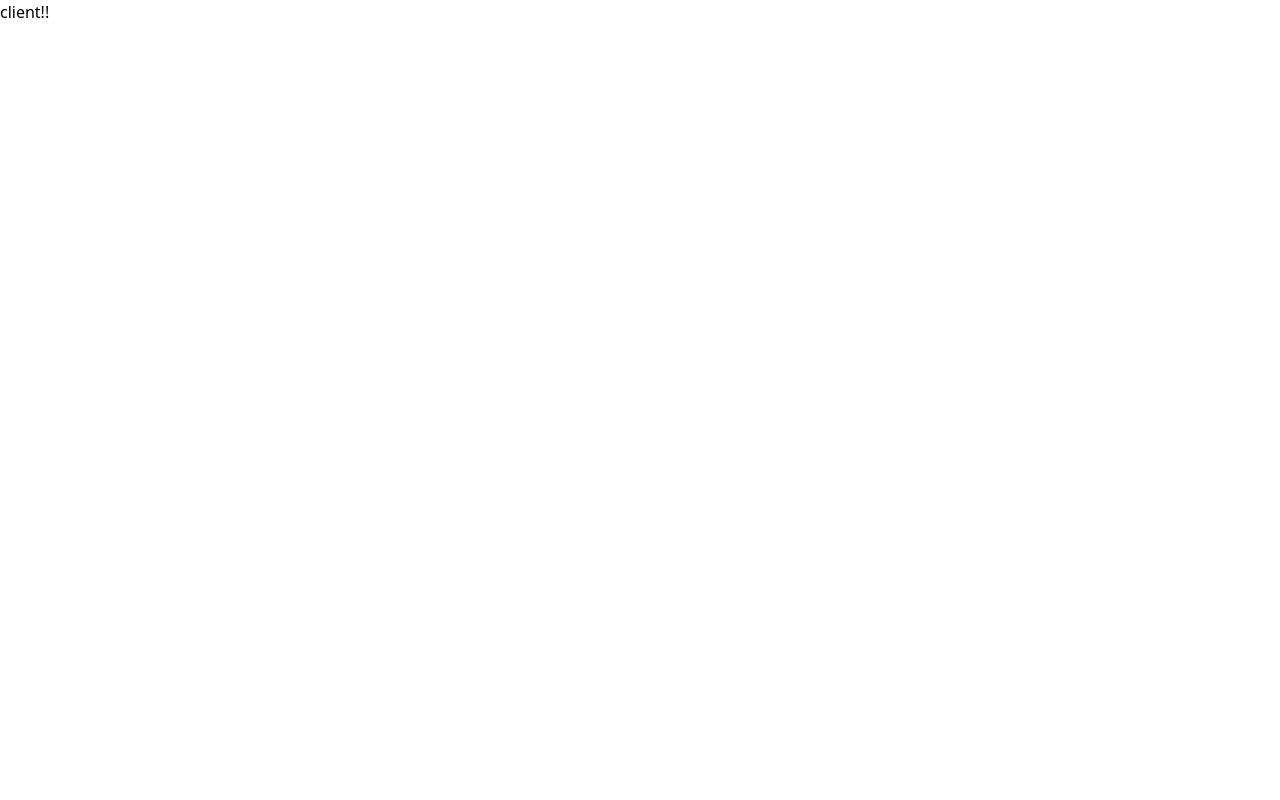
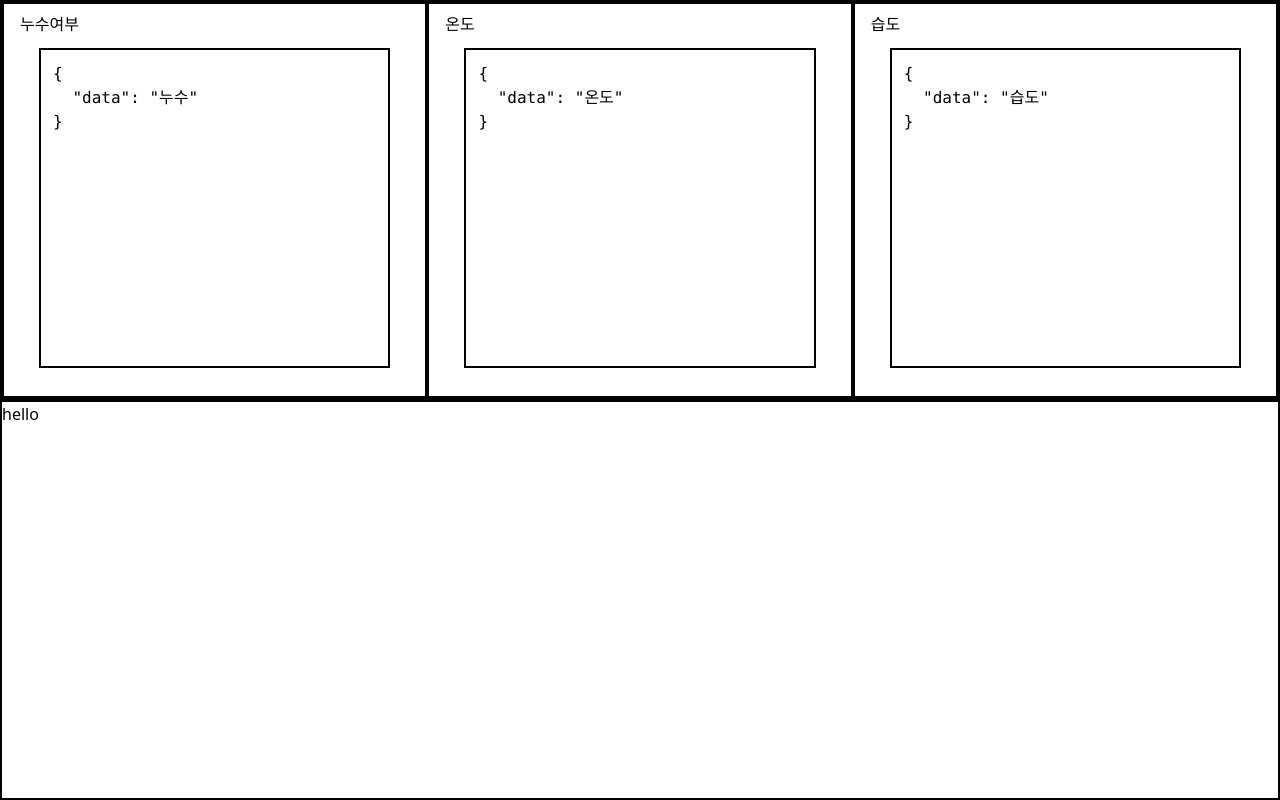
Before and after one commit to theoldtree/new_monitoring_system, a Next.js app: page /client in a window 1280 px wide. Built offline with nearby package versions, Linux system fonts and the light colour scheme.

Commit message:
chart compelete

```diff
--- /dev/null
+++ b/src/components/chart.tsx
@@ -0,0 +1,15 @@
+interface ChartProps {
+  label: string;
+  data: Record<string, any>; // JSON 타입의 object
+}
+
+export const Chart: React.FC<ChartProps> = ({ label, data }) => {
+  return (
+    <div className="flex-1 border-2 border-black items-center justify-center pt-2">
+      <label className="m-4 text-center">{label}</label>
+      <div className="flex flex-col border-2 border-black p-3 w-5/6 h-5/6 mx-auto mt-3">
+        <pre className="overflow-auto">{JSON.stringify(data, null, 2)}</pre>
+      </div>
+    </div>
+  );
+};
--- a/src/components/dashboard.tsx
+++ b/src/components/dashboard.tsx
@@ -0,0 +1,14 @@
+import { Chart } from "./chart";
+
+export default function DashBoard() {
+  return (
+    <div className="flex flex-col h-screen">
+      <div className="flex-1 flex border-2 border-black">
+        <Chart label="누수여부" data={{ data: "누수" }} />
+        <Chart label="온도" data={{ data: "온도" }} />
+        <Chart label="습도" data={{ data: "습도" }} />
+      </div>
+      <div className="flex-1 border-2 border-black">hello</div>
+    </div>
+  );
+}
--- a/src/pages/client/index.tsx
+++ b/src/pages/client/index.tsx
@@ -1,3 +1,9 @@
+import DashBoard from "@/components/dashboard";
+
 export default function Client() {
-  return <>client!!</>;
+  return (
+    <>
+      <DashBoard />
+    </>
+  );
 }
```
